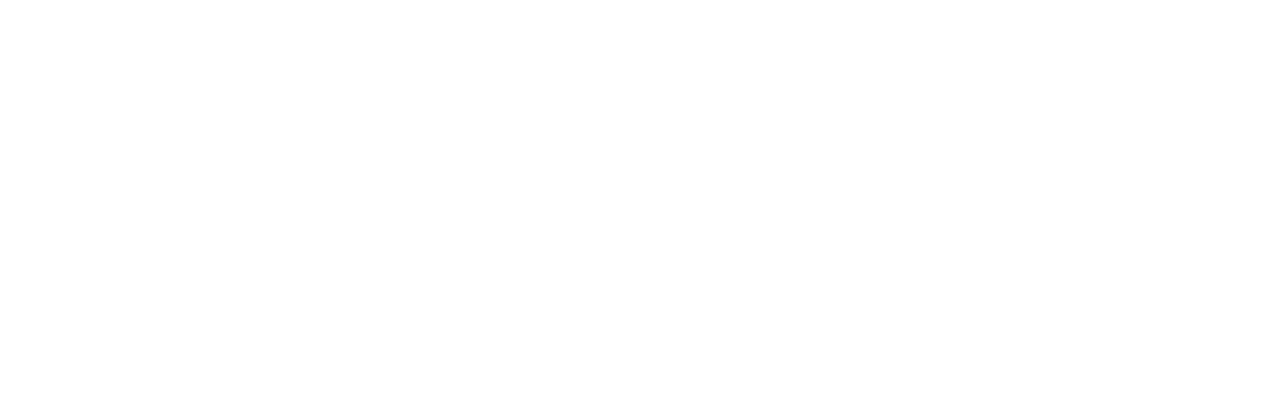
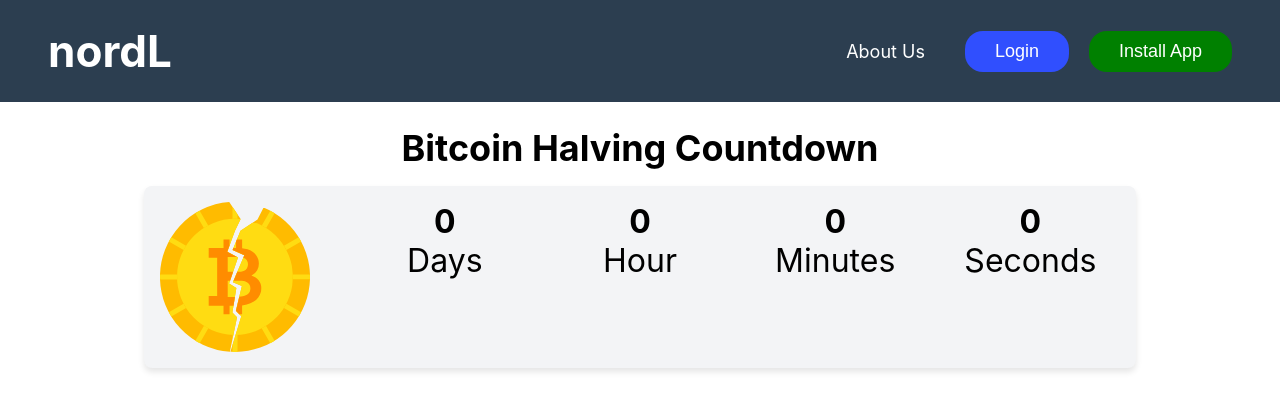
Before and after one commit to arcodes-real/Bitcoin, a React (Create React App) app: page / in a window 1280 px wide. Shown: the top 410 px of the page. Built offline with nearby package versions, Linux system fonts and the light colour scheme.

Commit message:
timer created

```diff
--- a/package.json
+++ b/package.json
@@ -8,6 +8,7 @@
     "@testing-library/user-event": "^13.5.0",
     "react": "^18.2.0",
     "react-dom": "^18.2.0",
+    "react-router-dom": "^6.22.3",
     "react-scripts": "5.0.1",
     "web-vitals": "^2.1.4"
   },
--- a/src/App.js
+++ b/src/App.js
@@ -1,11 +1,13 @@
-
-import './App.css';
+import React from "react";
+import Topbar from "./Components/Topbar";
+import Countdown from "./Components/Countdown";
 
 function App() {
   return (
-    <div>
-
-    </div>
+    <>
+      <Topbar />
+      <Countdown />
+    </>
   );
 }
 
--- /dev/null
+++ b/src/Components/Countdown.css
@@ -0,0 +1,31 @@
+.countdown-container{
+    text-align: center;
+}
+
+.timer-container{
+    display: grid;
+    grid-template-columns: repeat(5, minmax(0, 1fr));
+    gap: 1rem;
+    max-width: 60rem;
+    margin-left: auto;
+    margin-right: auto;
+    padding: 1rem;
+    border-radius: 0.5rem;
+    background-color: #f3f4f6;
+    box-shadow: 0 4px 6px rgba(0, 0, 0, 0.1);
+}
+.header{
+    font-size: 2.25rem;
+    font-weight: bold;
+    margin-bottom: 1rem;
+}
+
+.day,.hour,.minute,.second{
+    font-size: 2rem;
+}
+.time-value{
+    font-weight: bold;
+}
+.time-text{
+    font-weight: light;
+}
--- /dev/null
+++ b/src/Components/Countdown.jsx
@@ -0,0 +1,34 @@
+import React, { useState } from 'react'
+import "./Countdown.css"
+import BitcoinImg from "../assets/image.png"
+
+export default function Countdown() {
+    const [day, setDay] = useState(0)
+    const [hour, setHour] = useState(0)
+    const [minute, setMinute] = useState(0)
+    const [second, setSecond] = useState(0)
+  return (
+    <div className='countdown-container'>
+      <h1 className='header'>Bitcoin Halving Countdown</h1>
+      <div className='timer-container'>
+      <img src={BitcoinImg} alt="bitcoin" />
+      <div className='day'>
+        <span className='time-value'>{day}</span>
+        <div className='time-text'>Days</div>
+      </div>
+      <div className='hour'>
+        <span className='time-value'>{hour}</span>
+        <div className='time-text'>Hour</div>
+      </div>
+      <div className='minute'>
+        <span className='time-value'>{minute}</span>
+        <div className='time-text'>Minutes</div>
+      </div>
+      <div className='second'>
+        <span className='time-value'>{second}</span>
+        <div className='time-text'>Seconds</div>
+      </div>
+    </div>
+    </div>
+  )
+}
--- /dev/null
+++ b/src/Components/Topbar.css
@@ -0,0 +1,58 @@
+.topbar-container {
+    display: flex;
+    justify-content: space-between;
+    align-items: center;
+    background-color: #2c3e50;
+    padding: 1.5rem 3rem;
+}
+
+.logo-text{
+    font-size: 44px;
+    font-weight: bold;
+    color: #ffffff;
+}
+
+.nav-links{
+    display: flex;
+    align-items: center;
+}
+
+.nav-links a {
+    text-decoration: none;
+    color: white;
+    margin-right: 20px;
+    font-size: 18px;
+}
+
+.login-button{
+    background-color: rgb(48 79 254);
+    color: rgb(255 255 255);
+    border: none;
+    padding: 10px 30px;
+    border-radius: 18px;
+    cursor: pointer;
+    font-size: 18px;
+    margin-left: 20px;
+}
+
+.install-app-button {
+  background-color: green;
+  color: rgb(255 255 255);
+  border: none;
+  padding: 10px 30px;
+  border-radius: 18px;
+  cursor: pointer;
+  font-size: 18px;
+  margin-left: 20px;
+}
+.login-button:hover{
+    background-color: #fff;
+    color: black;
+    border: 2px solid rgb(48, 79, 254)
+}
+
+.install-app-button:hover{
+    background-color: #fff;
+    color: black;
+    border: 2px solid greenyellow;
+}
--- /dev/null
+++ b/src/Components/Topbar.jsx
@@ -0,0 +1,18 @@
+import React from 'react'
+import "./Topbar.css"
+
+export default function Topbar() {
+  return (
+    <div className='topbar-container'>
+
+     <span className='logo-text'>nordL</span>
+
+     <div className='nav-links'>
+        <a href='/about us'>About Us</a>
+        <button className='login-button'>Login</button>
+        <button className='install-app-button'>Install App</button>
+     </div>
+
+    </div>
+  )
+}
```
Also changed, not shown: src/assets/image.png (added), 1 other file (tests, documents, lock files or other folders).
